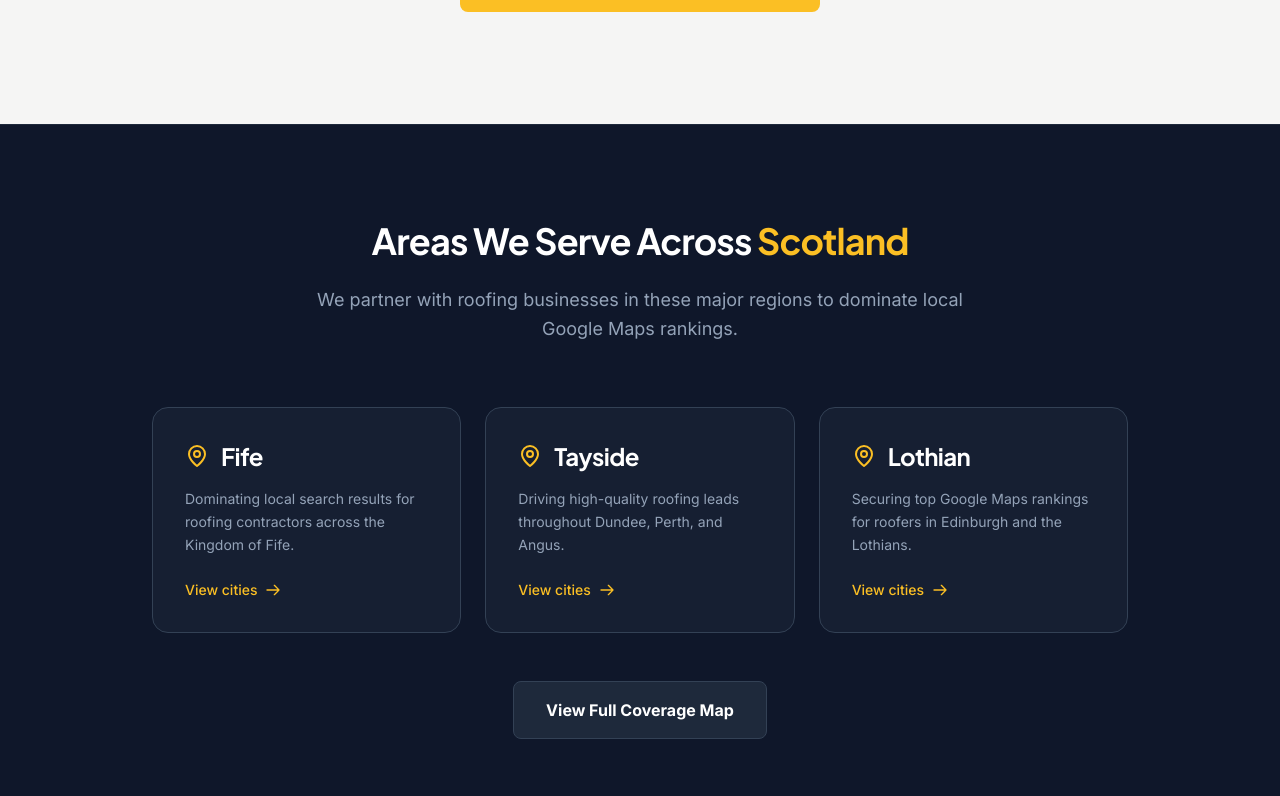
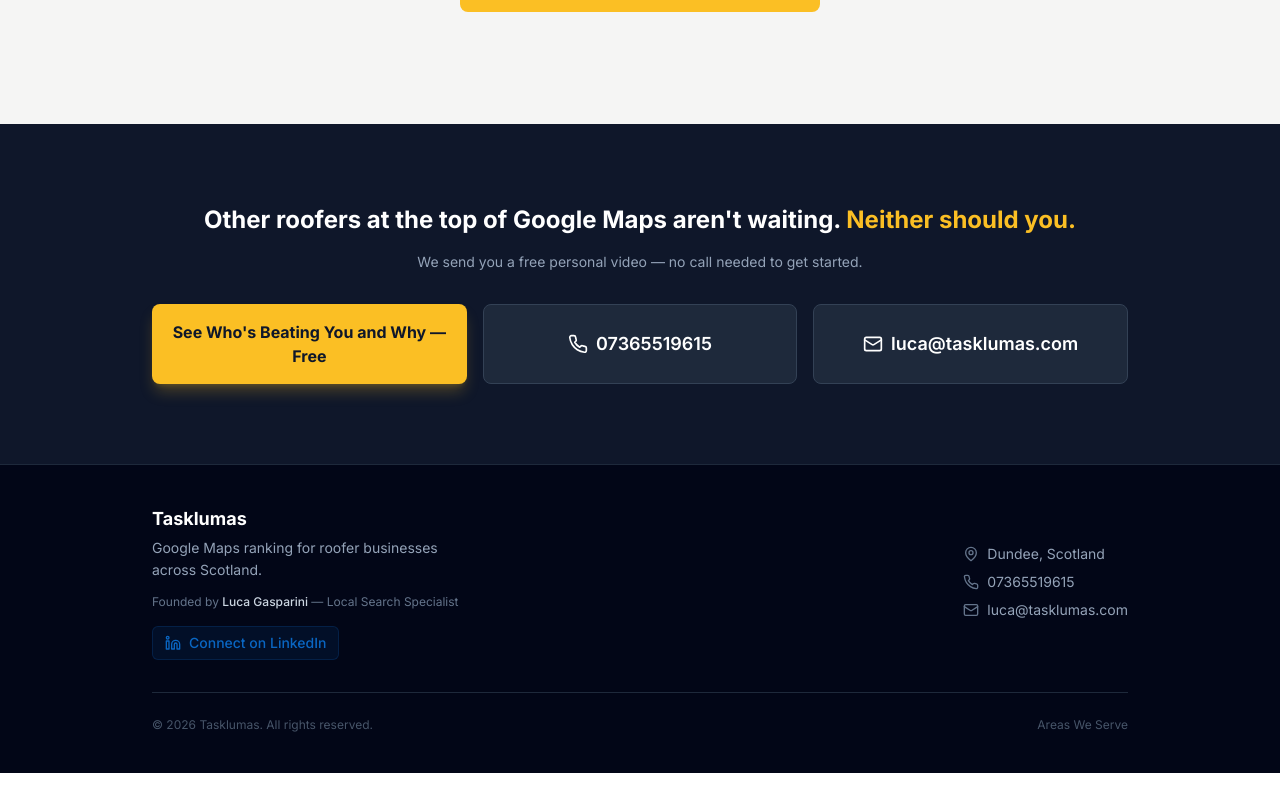
Before and after one commit to lucag07/my-website, a React (Vite) app: page / in a window 1280 px wide. Shown: the part 7504-8300 px from the top of the page. After the commit the page ends 8277 px from the top, so only its background shows below. Built offline with nearby package versions, Linux system fonts and the light colour scheme; no server answers.

Commit message:
undo change

```diff
--- a/src/pages/Landing.tsx
+++ b/src/pages/Landing.tsx
@@ -7,7 +7,6 @@ import { TrustSignalsStrip } from "../components/TrustSignalsStrip";
 import { MetricsSection } from "../components/MetricsSection";
 import { FAQSection } from "../components/FAQSection";
 import { ProcessSequence } from "../components/ProcessSequence";
-import { LocationsSection } from "../components/LocationsSection";
 import { FinalCTAStrip } from "../components/FinalCTAStrip";
 import { StickyHeader } from "../components/StickyHeader";
 import { ExitIntentModal } from "../components/ExitIntentModal";
@@ -27,7 +26,6 @@ export function Landing() {
       <MetricsSection />
       <FAQSection />
       <ProcessSequence />
-      <LocationsSection />
       <FinalCTAStrip />
       <Footer />
     </div>
```
